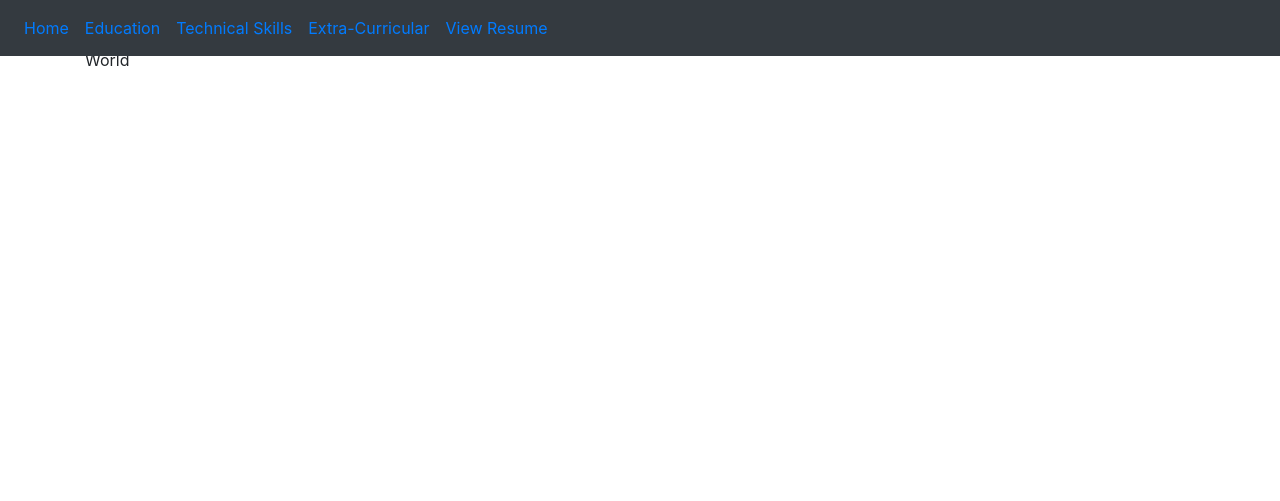
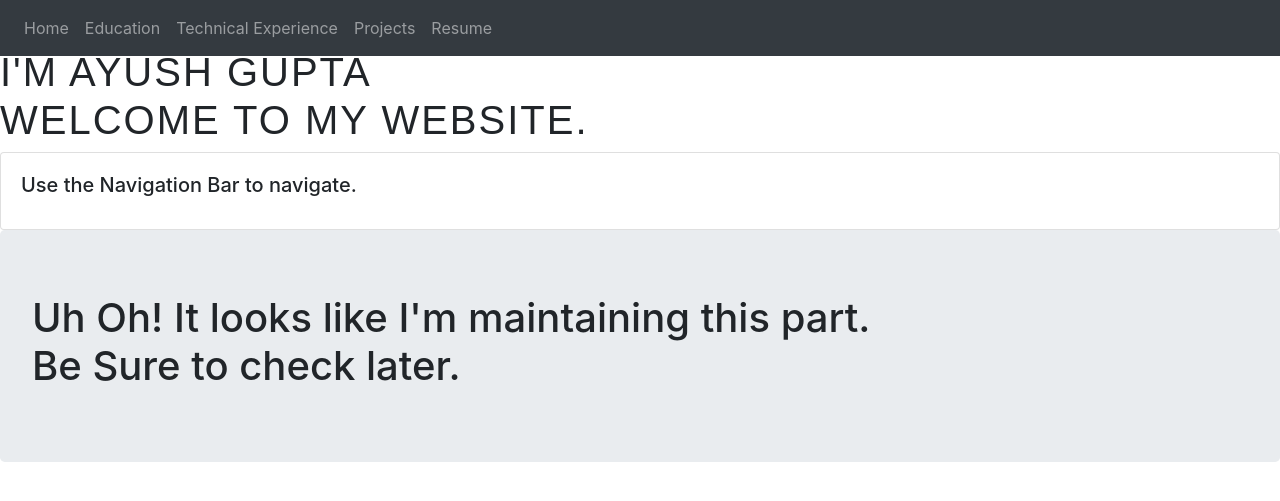
Before and after one commit to ayushgupta321/django-project, a Django app: page / in a window 1280 px wide. Shown: the top 501 px of the page. Run offline with Django 3.2, Linux system fonts and the light colour scheme; some libraries are stand-ins or nearby versions.

Commit message:
Started work on New Look

```diff
--- a/first_project/settings.py
+++ b/first_project/settings.py
@@ -124,9 +124,9 @@ STATIC_URL = '/static/'
 
 
 STATIC_ROOT = STATIC_DIR
+
 '''
 STATICFILES_DIR = [
     STATIC_DIR,
 ]
-
 '''
--- a/templates/first_app/index.html
+++ b/templates/first_app/index.html
@@ -1,37 +1,133 @@
 <!DOCTYPE html>
+
 {% load static %}
-<html>
+
+<html lang=en>
     <head>
+            <meta charset="utf-8">
+            <meta name="viewport" content="width=device-width, initial-scale=1, shrink-to-fit=no">
+            <link rel="stylesheet" href="https://stackpath.bootstrapcdn.com/bootstrap/4.3.1/css/bootstrap.min.css" integrity="sha384-ggOyR0iXCbMQv3Xipma34MD+dH/1fQ784/j6cY/iJTQUOhcWr7x9JvoRxT2MZw1T" crossorigin="anonymous">
+
             <link rel="stylesheet" type="text/css" href="{% static "css/style1.css" %}" />
-        <link rel="stylesheet" href="https://stackpath.bootstrapcdn.com/bootstrap/4.3.1/css/bootstrap.min.css" integrity="sha384-ggOyR0iXCbMQv3Xipma34MD+dH/1fQ784/j6cY/iJTQUOhcWr7x9JvoRxT2MZw1T" crossorigin="anonymous">
-               <title>My First Page</title>
+            <title>My First Page</title>
+
     </head>
 
     <body>
-        <nav class="navbar navbar-expand-sm bg-dark fixed-top">
-                <ul class="navbar-nav">
+            <script src="https://code.jquery.com/jquery-3.3.1.slim.min.js" integrity="sha384-q8i/X+965DzO0rT7abK41JStQIAqVgRVzpbzo5smXKp4YfRvH+8abtTE1Pi6jizo" crossorigin="anonymous"></script>
+            <script src="https://cdnjs.cloudflare.com/ajax/libs/popper.js/1.14.7/umd/popper.min.js" integrity="sha384-UO2eT0CpHqdSJQ6hJty5KVphtPhzWj9WO1clHTMGa3JDZwrnQq4sF86dIHNDz0W1" crossorigin="anonymous"></script>
+            <script src="https://stackpath.bootstrapcdn.com/bootstrap/4.3.1/js/bootstrap.min.js" integrity="sha384-JjSmVgyd0p3pXB1rRibZUAYoIIy6OrQ6VrjIEaFf/nJGzIxFDsf4x0xIM+B07jRM" crossorigin="anonymous"></script>
+
+            <nav class="navbar fixed-top navbar-expand-lg navbar-dark bg-dark">
+                    <button class="navbar-toggler" type="button" data-toggle="collapse" data-target="#navbarSupportedContent" aria-controls="navbarSupportedContent" aria-expanded="false" aria-label="Toggle navigation">
+                      <span class="navbar-toggler-icon"></span>
+                    </button>
+
+                    <div class="collapse navbar-collapse" id="navbarSupportedContent">
+                      <ul class="navbar-nav mr-auto">
                         <li class="nav-item">
-                          <a class="nav-link" href="#home1">Home</a>
+                          <a class="nav-link" href="#home">Home</a>
                         </li>
                         <li class="nav-item">
-                          <a class="nav-link" href="#education1">Education</a>
+                          <a class="nav-link" href="#edu">Education</a>
+                        </li>
+
+                        <li class="nav-item">
+                            <a class="nav-link" href="#edu">Technical Experience</a>
                         </li>
                         <li class="nav-item">
-                          <a class="nav-link" href="#education2">Technical Skills</a>
+                            <a class="nav-link" href="#edu">Projects</a>
                         </li>
                         <li class="nav-item">
-                                <a class="nav-link" href="#extra1">Extra-Curricular</a>
-                              </li>
-                         <li class="nav-item">
-                                <a class="nav-link" href="#">View Resume</a>
-                          </li>
+                                <a class="nav-link" href="{% static "11710562_AyushGupta_IT.pdf" %}">Resume</a>
+                            </li>
                       </ul>
+                    </div>
+            </nav>
 
-        </nav>
-        <div id="home1" class="container">
-            Hello
+            <div id="home" class="home">
+                <div id ="ani" class="holder1 animate-reveal animate-first">
+                   <h1> Hi There!<br>I'm Ayush Gupta<br>Welcome to my Website.</h1>
+                </div>
+                <div class="card">
+                        <div class="card-body">
+                          <h5 class="card-title">Use the Navigation Bar to navigate.</h5>
+                        </div>
+                </div>
+
+
+            </div>
+            <div id="edu" class="edu">
+                <div class="jumbotron">
+                    <h1> Uh Oh! It looks like I'm maintaining this part.<br />
+                    Be Sure to check later.</h1>
+                </div>
+            </div>
+            <!--
+            <div id="tech" class="tech">
+                Mushimushi
+            </div>
+            <div id="proj" class="proj">
+                Bonjour
+            </div>
+            -->
+
+
+
+
+
+    </body>
+
+
+    <style>
+    .animate-reveal {
+    font: bold 1.5em sans-serif;
+    text-transform: uppercase;
+    letter-spacing: 2px;
+    opacity: 0;
+    -webkit-animation: reveal 1s cubic-bezier(0, 1, 0.5, 1) 1 normal forwards;
+       -moz-animation: reveal 1s ease-in 1 normal forwards;
+         -o-animation: reveal 1s cubic-bezier(0, 1, 0.5, 1) 1 normal forwards;
+            animation: reveal 1.3s cubic-bezier(0, 1, 0.5, 1) 1 normal forwards;
+  }
+
+  .animate-first {
+    -webkit-animation-delay: 2;
+       -moz-animation-delay: 2;
+         -o-animation-delay: 2;
+            animation-delay: 2;
+  }
+
+  @keyframes reveal {
+    0% {
+      opacity: 0;
+      -webkit-transform: translateY(100%);
+         -moz-transform: translateY(100%);
+           -o-transform: translateY(100%);
+              transform: translateY(100%);
+    }
+    100% {
+      opacity: 1;
+      -webkit-transform: translateY(0);
+         -moz-transform: translateY(0);
+           -o-transform: translateY(0);
+              transform: translateY(0);
+    }
+  }
+
+
+    </style>
+
+
+</html>
+
+
+
+ <!--
+        <div id="home1" class="home">
+            Hello1
         </div>
-        <div id="education1" class="container">
+        <div id="education1" class="edu1">
             There
         </div>
         <div id="education2" class="container">
@@ -42,7 +138,7 @@
         </div>
 
 
-
+    -->
 
 
       <!-- <div class="container-fluid">
@@ -66,5 +162,3 @@
             </div>
         </div>
     -->
-    </body>
-</html>
```
Also changed, not shown: first_app/static/css/style1.css (+67 -10 lines), first_app/static/css/back.gif (renamed from first_app/static/back.gif), first_app/static/css/newbg.jpg (added), first_app/static/css/newn1.jpg (added), first_app/static/speed.png (added), static/css/back.gif (renamed from static/back.gif), 2 other files.
